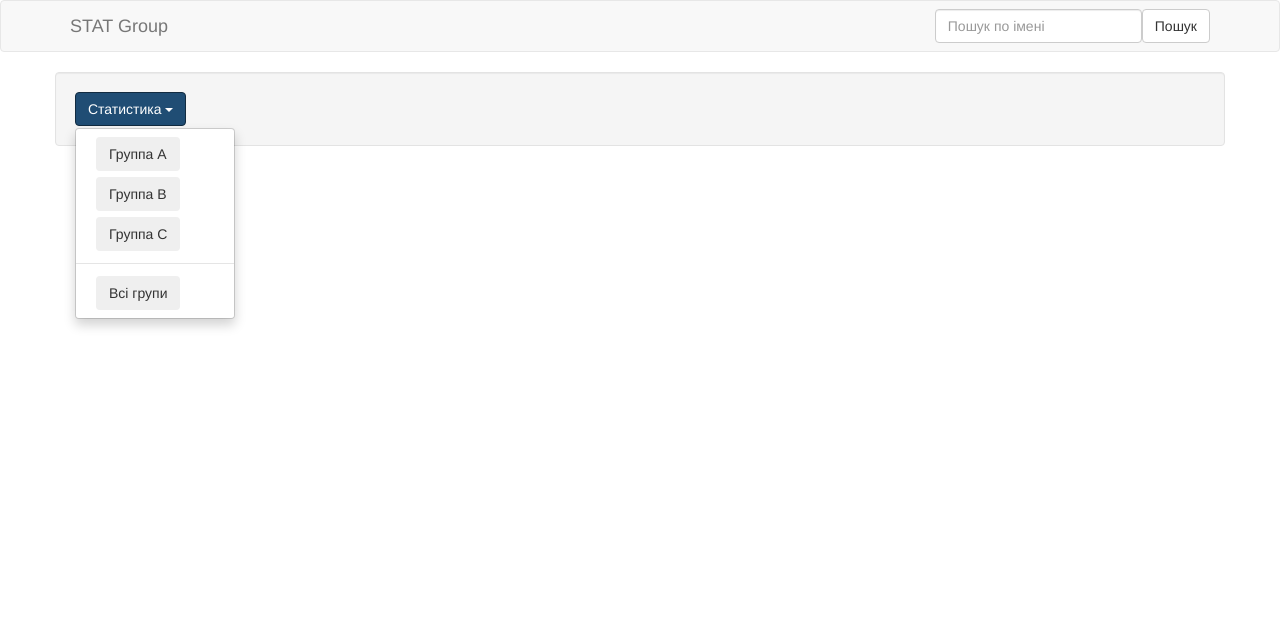
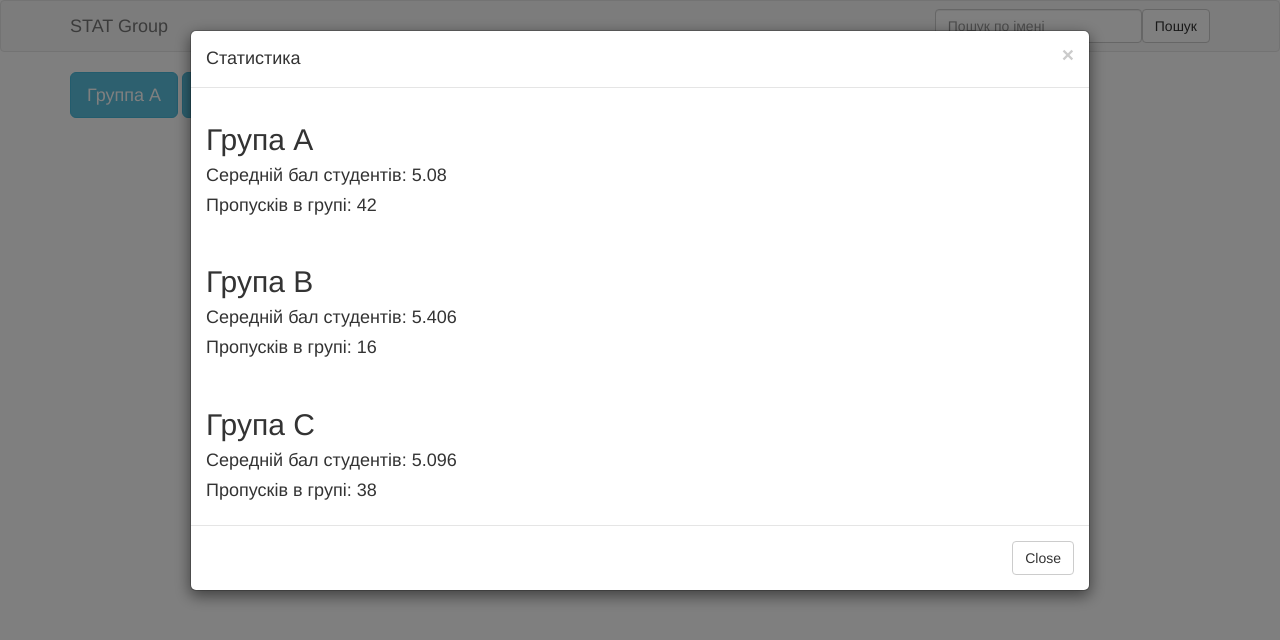
Before and after one commit to GagarinAP/student-stat, a plain HTML site: page index.html in a window 1280 px wide. Both pictures are taken after a click on the button "Статистика". Drawn offline with nearby package versions, Linux system fonts and the light colour scheme.

Commit message:
add all stat

```diff
--- a/index.html
+++ b/index.html
@@ -4,7 +4,7 @@
 	<meta charset="UTF-8">
 	<meta http-equiv="X-UA-Compatible" content="IE=edge">
     <meta name="viewport" content="width=device-width, initial-scale=1">
-	<title>Javascript</title>
+	<title>Student statistic</title>
 	<link href="css/bootstrap.min.css" rel="stylesheet">
 </head>
 <body>
@@ -29,41 +29,98 @@
 	  </div>
 	</nav>
 
+<div class="container-fluid">
 	<div class="container">
-		<div class="row content">
-		    <div class="well">
-		    <div class="dropdown">
-			    <button class="btn btn-primary dropdown-toggle" type="button" data-toggle="dropdown">Статистика
-			    <span class="caret"></span></button>
-			    <ul class="dropdown-menu">
-			      <li><a href="#"><button type="button" class="btn" onclick="PrintA()">Группа А</button></a></li>
-			      <li><a href="#"><button type="button" class="btn" onclick="PrintB()">Группа B</button></a></li>
-			      <li><a href="#"><button type="button" class="btn" onclick="PrintC()">Группа C</button></a></li>
-			      <li class="divider"></li>
-			      <li><a href="#"><button type="button" class="btn" onclick="PrintAll()">Всі групи</button></a></li>
-			    </ul>
+		<button type="button" class="btn btn-info btn-lg" data-toggle="modal" data-target="#myModal" onclick="PrintA()">Группа А</button>
+		<button type="button" class="btn btn-info btn-lg" data-toggle="modal" data-target="#myModal1" onclick="PrintB()">Группа B</button>
+		<button type="button" class="btn btn-info btn-lg" data-toggle="modal" data-target="#myModal2" onclick="PrintC()">Группа C</button>
+		<button type="button" class="btn btn-info btn-lg" data-toggle="modal" data-target="#myModalAll" onclick="PrintAll()">Всі</button>
+		<button type="button" class="btn btn-info btn-lg" data-toggle="modal" data-target="#myModalStat" onclick="StatAll()">Статистика</button>
+		  <div class="modal fade" id="myModal" role="dialog">
+		    <div class="modal-dialog modal-lg">
+		      <div class="modal-content">
+		        <div class="modal-header">
+		          <button type="button" class="close" data-dismiss="modal">&times;</button>
+		          <h4 class="modal-title">Група А</h4>
 		        </div>
-		<div class="row">
-				<div class="container">
-					<div id="ResultSearchByName"></div>
-				</div>
-				<div class="container">
+		        <div class="modal-body">
 		          <div id="ResultA"></div>
 		        </div>
-				<div class="container">
+		        <div class="modal-footer">
+		          <button type="button" class="btn btn-default" data-dismiss="modal">Close</button>
+		        </div>
+		      </div>
+		    </div>
+		  </div>
+		  <div class="modal fade" id="myModal1" role="dialog">
+		    <div class="modal-dialog modal-lg">
+		      <div class="modal-content">
+		        <div class="modal-header">
+		          <button type="button" class="close" data-dismiss="modal">&times;</button>
+		          <h4 class="modal-title">Група B</h4>
+		        </div>
+		        <div class="modal-body">
 		          <div id="ResultB"></div>
 		        </div>
-				<div class="container">
+		        <div class="modal-footer">
+		          <button type="button" class="btn btn-default" data-dismiss="modal">Close</button>
+		        </div>
+		      </div>
+		    </div>
+		  </div>
+		  <div class="modal fade" id="myModal2" role="dialog">
+		    <div class="modal-dialog modal-lg">
+		      <div class="modal-content">
+		        <div class="modal-header">
+		          <button type="button" class="close" data-dismiss="modal">&times;</button>
+		          <h4 class="modal-title">Група C</h4>
+		        </div>
+		        <div class="modal-body">
 		          <div id="ResultC"></div>
 		        </div>
-				<div class="container">
+		        <div class="modal-footer">
+		          <button type="button" class="btn btn-default" data-dismiss="modal">Close</button>
+		        </div>
+		      </div>
+		    </div>
+		  </div>
+		  <div class="modal fade" id="myModalAll" role="dialog">
+		    <div class="modal-dialog modal-lg">
+		      <div class="modal-content">
+		        <div class="modal-header">
+		          <button type="button" class="close" data-dismiss="modal">&times;</button>
+		          <h4 class="modal-title">Всі</h4>
+		        </div>
+		        <div class="modal-body">
 		          <div id="Result"></div>
+		        </div>
+		        <div class="modal-footer">
+		          <button type="button" class="btn btn-default" data-dismiss="modal">Close</button>
+		        </div>
+		      </div>
+		    </div>
+		  </div>
+		  <div class="modal fade" id="myModalStat" role="dialog">
+		    <div class="modal-dialog modal-lg">
+		      <div class="modal-content">
+		        <div class="modal-header">
+		          <button type="button" class="close" data-dismiss="modal">&times;</button>
+		          <h4 class="modal-title">Статистика</h4>
+		        </div>
+		        <div class="modal-body">
+		          <div id="ResultStat"></div>
+		        </div>
+		        <div class="modal-footer">
+		          <button type="button" class="btn btn-default" data-dismiss="modal">Close</button>
 		        </div>
 		      </div>
 		    </div>
 		  </div>
 	</div>
-
+	<div class="container">
+		<div id="ResultSearchByName"></div>
+	</div>
+</div>
 	<script>
 		function searchByName(){
 			var isname = $('#inputName').val();
@@ -127,7 +184,7 @@
 			if(!arr){
 				arr = 'not found';
 			}
-			$('#Result').html(arr);
+			$('div#Result').html(arr);
 		}
 	</script>
 	<script>
@@ -160,7 +217,7 @@
 			if(!arr){
 				arr = 'not found';
 			}
-			$('#ResultA').html(arr);
+			$('div#ResultA').html(arr);
 		}
 	</script>
 	<script>
@@ -193,7 +250,7 @@
 			if(!arr){
 				arr = 'not found';
 			}
-			$('#ResultB').html(arr);
+			$('div#ResultB').html(arr);
 		}
 	</script>
 	<script>
@@ -226,7 +283,71 @@
 			if(!arr){
 				arr = 'not found';
 			}
-			$('#ResultC').html(arr);
+			$('div#ResultC').html(arr);
+		}
+	</script>
+	<script>
+		function StatAll(){
+			var arr = "";
+			var arrA ="";
+			var arrB ="";
+			var arrC ="";
+			var A = base.GroupArrayA();
+			var B = base.GroupArrayB();
+			var C = base.GroupArrayC();
+			var sumA = 0;
+			var sumB = 0;
+			var sumC = 0;
+			var nA = 0;
+			var nB = 0;
+			var nC = 0;
+			arrA += '<h2>Група А</h2>';
+			for(var i = 0; i < A.length; i++){
+				for(var j = 0; j < A[0].predmet.length; j++){
+					for(var k = 0; k < A[0].predmet[0].digit.length; k++){
+						if(A[i].predmet[j].digit[k] == 'н'){
+							nA++;
+						}else{
+							parseFloat(sumA += A[i].predmet[j].digit[k]);
+						}
+					}
+				}
+			}
+			arrA += '<h4>Середній бал студентів: ' + sumA/500 + '</h4><h4>Пропусків в групі: ' + nA + '</h4>';
+
+			arrB += '<br><h2>Група B</h2>';
+			for(var i = 0; i < B.length; i++){
+				for(var j = 0; j < B[0].predmet.length; j++){
+					for(var k = 0; k < B[0].predmet[0].digit.length; k++){
+						if(B[i].predmet[j].digit[k] == 'н'){
+							nB++;
+						}else{
+							parseFloat(sumB += B[i].predmet[j].digit[k]);
+						}
+					}
+				}
+			}
+			arrB += '<h4>Середній бал студентів: ' + sumB/500 + '</h4><h4>Пропусків в групі: ' + nB + '</h4>';
+
+			arrC += '<br><h2>Група C</h2>';
+			for(var i = 0; i < C.length; i++){
+				for(var j = 0; j < C[0].predmet.length; j++){
+					for(var k = 0; k < C[0].predmet[0].digit.length; k++){
+						if(C[i].predmet[j].digit[k] == 'н'){
+							nC++;
+						}else{
+							parseFloat(sumC += C[i].predmet[j].digit[k]);
+						}
+					}
+				}
+			}
+			arrC += '<h4>Середній бал студентів: ' + sumC/500 + '</h4><h4>Пропусків в групі: ' + nC + '</h4>';
+
+			arr += arrA + arrB + arrC;
+			if(!arr){
+				arr = 'not found';
+			}
+			$('div#ResultStat').html(arr);
 		}
 	</script>
 	<script src="js/base.js"></script>
```
Lines whose indentation alone changed are shown as unchanged.
